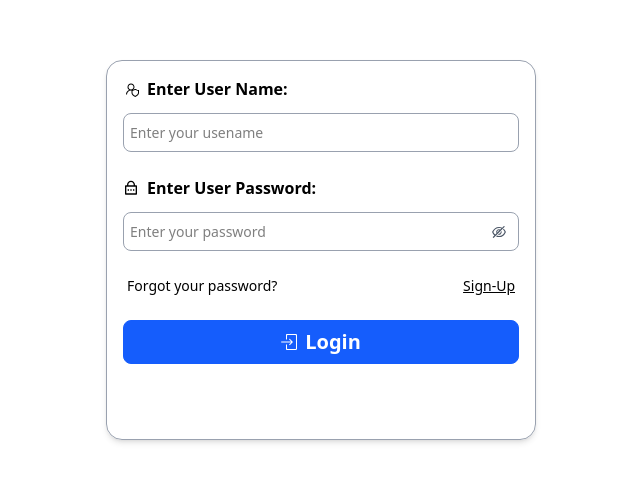
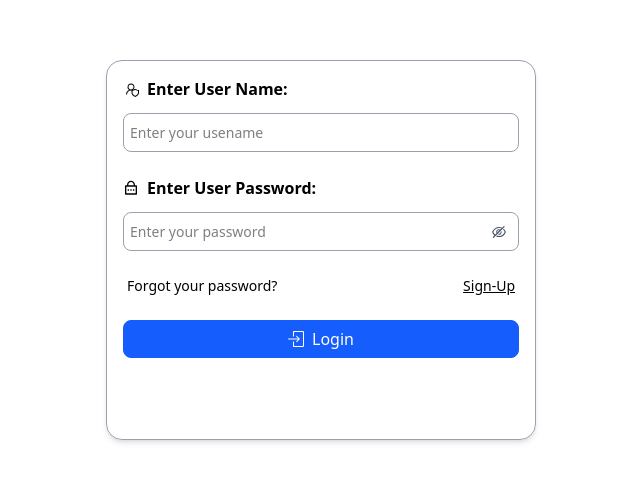
Before and after one commit to Thenuka09/cbc-frontend, a React (Vite) app: page /login in a window 1280 px wide. Shown: the part 150-632 px from the top of the page, without its empty margins (319-959 px from the left). Built offline with nearby package versions, Linux system fonts and the light colour scheme.

Commit message:
added vercel.json file

```diff
--- a/src/pages/login-page.jsx
+++ b/src/pages/login-page.jsx
@@ -13,6 +13,7 @@ export default function LoginPage() {
   const [email, setEmail] = useState("");
   const [type, setType] = useState("password");
   const [icon, setIcon] = useState(AiOutlineEyeInvisible);
+  const [isLogin, setIsLogin] = useState(false);
 
   const handleToggle = () => {
     if (type === "password") {
@@ -26,7 +27,7 @@ export default function LoginPage() {
 
   async function login(e) {
     e.preventDefault(); // stop form reload
-
+    setIsLogin(true);
     try {
       const response = await axios.post(
         `${import.meta.env.VITE_BACKEND_URL}/api/user/login`,
@@ -39,12 +40,12 @@ export default function LoginPage() {
       // check user is null
       if (response.data.userData == null) {
         toast.error(response.data.message);
+        setIsLogin(false);
         return;
       }
 
       // success toast message
       toast.success(response.data.message);
-
       console.log(response);
       // save the token to local storage
       localStorage.setItem("token", response.data.token);
@@ -52,11 +53,14 @@ export default function LoginPage() {
       // redirect
       if (response.data.userData.type == "admin") {
         window.location.href = "/admin";
+        setIsLogin(false);
       } else {
         window.location.href = "/";
+        setIsLogin(false);
       }
     } catch (e) {
       console.error("Login Failed", e);
+      setIsLogin(false);
     }
   }
 
@@ -120,12 +124,18 @@ export default function LoginPage() {
           </div>
 
           <button
-            className="flex items-center justify-center border p-1.5 text-white rounded-lg bg-blue-600 border-blue-600 hover:bg-blue-700 hover:border-blue-700 text-[20px] font-[600] cursor-pointer"
+            className={`flex items-center justify-center border p-1.5 text-white rounded-lg bg-blue-600 border-blue-600 hover:bg-blue-700 hover:border-blue-700 cursor-pointer`}
             onClick={login}
             // type="submit"
           >
-            <SlLogin size={16} className="mr-2" />
-            Login
+            {isLogin ? (
+              "Logging in..."
+            ) : (
+              <>
+                <SlLogin size={16} className="mr-2" />
+                Login
+              </>
+            )}
           </button>
         </form>
       </div>
```
Also changed, not shown: vercel.json (added).
